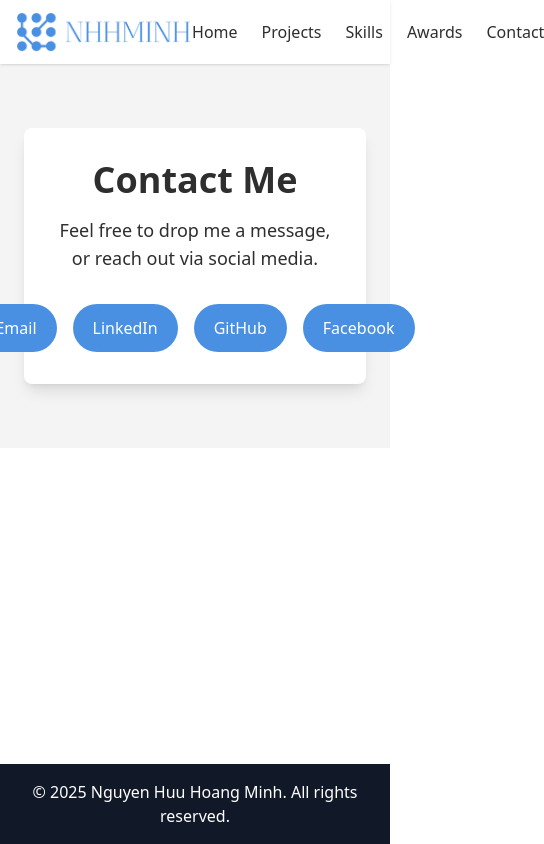
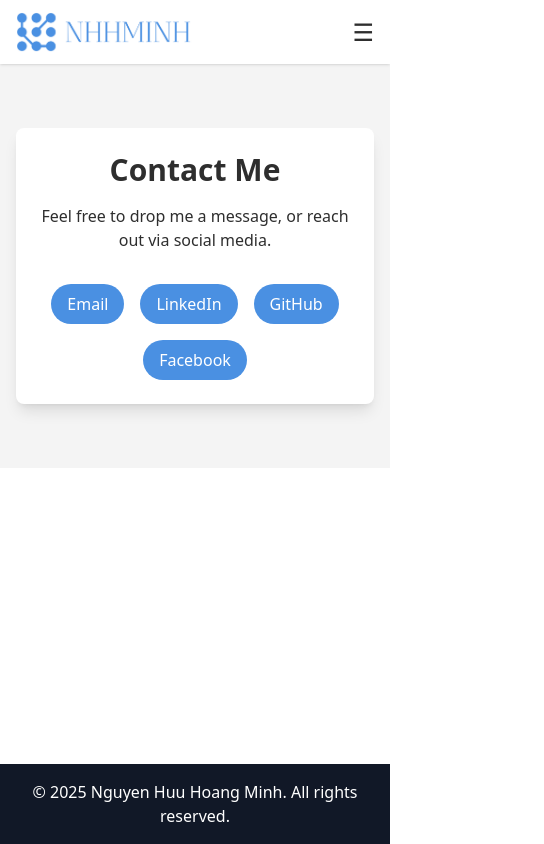
Before and after one commit to MinhNguyen282/portfolio, a React (Create React App) app: page /contact in a window 390 px wide. Shown: the whole page, 544 px wide, since content can reach past the window. Built offline with nearby package versions, Linux system fonts and the light colour scheme.

Commit message:
Fix mobile

```diff
--- a/src/components/Contact.js
+++ b/src/components/Contact.js
@@ -3,39 +3,39 @@ import React from 'react';
 const Contact = () => {
   return (
     <section id="contact" className="py-16 bg-[#F4F4F4]">
-      <div className="container mx-auto px-6">
-        <div className="max-w-lg mx-auto bg-[#FFFFFF] rounded-lg shadow-lg p-8 text-center">
-          <h2 className="text-4xl font-bold mb-4" style={{ color: "#2E2E2E" }}>
+      <div className="container mx-auto px-4">
+        <div className="max-w-lg mx-auto bg-[#FFFFFF] rounded-lg shadow-lg p-6 sm:p-8 text-center">
+          <h2 className="text-3xl sm:text-4xl font-bold mb-4 text-[#2E2E2E]">
             Contact Me
           </h2>
-          <p className="mb-8 text-lg" style={{ color: "#2E2E2E" }}>
+          <p className="mb-8 text-base sm:text-lg text-[#2E2E2E]">
             Feel free to drop me a message, or reach out via social media.
           </p>
-          <div className="flex justify-center gap-4">
+          <div className="flex flex-wrap justify-center gap-4">
             <a
               href="mailto:nhhminh.2004.work@gmail.com"
-              className="px-5 py-3 rounded-full font-medium transition transform hover:scale-105"
+              className="px-4 sm:px-5 py-2 sm:py-3 rounded-full font-medium transition transform hover:scale-105"
               style={{ backgroundColor: "#4A90E2", color: "#FFFFFF" }}
             >
               Email
             </a>
             <a
               href="https://www.linkedin.com/in/minhnguyenapcs22/"
-              className="px-5 py-3 rounded-full font-medium transition transform hover:scale-105"
+              className="px-4 sm:px-5 py-2 sm:py-3 rounded-full font-medium transition transform hover:scale-105"
               style={{ backgroundColor: "#4A90E2", color: "#FFFFFF" }}
             >
               LinkedIn
             </a>
             <a
               href="https://github.com/MinhNguyen282"
-              className="px-5 py-3 rounded-full font-medium transition transform hover:scale-105"
+              className="px-4 sm:px-5 py-2 sm:py-3 rounded-full font-medium transition transform hover:scale-105"
               style={{ backgroundColor: "#4A90E2", color: "#FFFFFF" }}
             >
               GitHub
             </a>
             <a
               href="https://www.facebook.com/MinhNg282"
-              className='px-5 py-3 rounded-full font-medium transition transform hover:scale-105'
+              className="px-4 sm:px-5 py-2 sm:py-3 rounded-full font-medium transition transform hover:scale-105"
               style={{ backgroundColor: "#4A90E2", color: "#FFFFFF" }}
             >
               Facebook
--- a/src/components/Navbar.js
+++ b/src/components/Navbar.js
@@ -1,20 +1,29 @@
-import React from 'react';
+import React, { useState } from 'react';
 import { Link } from 'react-router-dom';
 
 const Navbar = () => {
+  // State to control mobile menu open/close
+  const [isMobileMenuOpen, setIsMobileMenuOpen] = useState(false);
+
+  const toggleMenu = () => {
+    setIsMobileMenuOpen(!isMobileMenuOpen);
+  };
+
   return (
     <nav className="sticky top-0 z-50 bg-[#FFFFFF] shadow">
       <div className="container mx-auto px-4 py-3 flex justify-between items-center">
+        {/* Logo image on the left */}
         <div className="flex-shrink-0">
           <Link to="/">
             <img
-              src = {process.env.PUBLIC_URL + '/nhhminh-high-resolution-logo-full.png'}
-              alt = "Logo"
-              className='h-10'
+              src={process.env.PUBLIC_URL + '/nhhminh-high-resolution-logo-full.png'}
+              alt="Logo"
+              className="h-10"
             />
           </Link>
         </div>
-        <div className="flex space-x-6">
+        {/* Desktop navigation links */}
+        <div className="hidden md:flex space-x-6">
           <Link to="/" className="font-medium" style={{ color: "#2E2E2E" }}>
             Home
           </Link>
@@ -31,7 +40,64 @@ const Navbar = () => {
             Contact
           </Link>
         </div>
+        {/* Mobile menu button */}
+        <div className="md:hidden">
+          <button
+            onClick={toggleMenu}
+            className="text-2xl focus:outline-none"
+            style={{ color: "#2E2E2E" }}
+          >
+            {isMobileMenuOpen ? '✖' : '☰'}
+          </button>
+        </div>
       </div>
+      {/* Mobile navigation menu */}
+      {isMobileMenuOpen && (
+        <div className="md:hidden bg-white shadow-md">
+          <div className="px-4 pt-2 pb-4 space-y-3">
+            <Link
+              to="/"
+              onClick={() => setIsMobileMenuOpen(false)}
+              className="block font-medium"
+              style={{ color: "#2E2E2E" }}
+            >
+              Home
+            </Link>
+            <Link
+              to="/projects"
+              onClick={() => setIsMobileMenuOpen(false)}
+              className="block font-medium"
+              style={{ color: "#2E2E2E" }}
+            >
+              Projects
+            </Link>
+            <Link
+              to="/skills"
+              onClick={() => setIsMobileMenuOpen(false)}
+              className="block font-medium"
+              style={{ color: "#2E2E2E" }}
+            >
+              Skills
+            </Link>
+            <Link
+              to="/awards"
+              onClick={() => setIsMobileMenuOpen(false)}
+              className="block font-medium"
+              style={{ color: "#2E2E2E" }}
+            >
+              Awards
+            </Link>
+            <Link
+              to="/contact"
+              onClick={() => setIsMobileMenuOpen(false)}
+              className="block font-medium"
+              style={{ color: "#2E2E2E" }}
+            >
+              Contact
+            </Link>
+          </div>
+        </div>
+      )}
     </nav>
   );
 };
```
